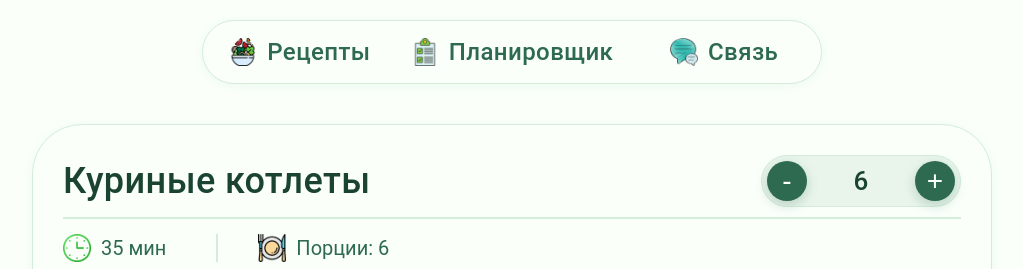
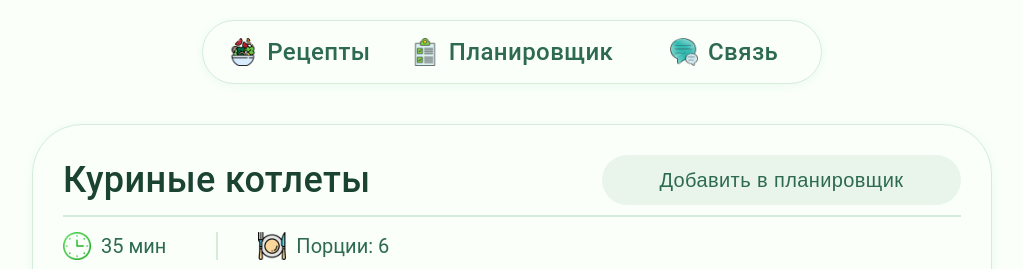
Before and after one commit to Daria-2299/freeze-planner, a React (Vite) app: page /recipes/1 in a window 1280 px wide. Shown: the top 269 px of the page, without its empty margins (128-1151 px from the left). Built offline with nearby package versions, Linux system fonts and the light colour scheme.

Commit message:
feat: integrate localStorage

```diff
--- a/src/hooks/useLocalStorage.hook.js
+++ b/src/hooks/useLocalStorage.hook.js
@@ -42,6 +42,12 @@ export const useLocalStorage = () => {
     );
   };
 
+  const getRecipeById = (recipeId) => {
+    if (isRecipeInPlanner(recipeId))
+      return plannerRecipes.find((recipe) => recipe.id === recipeId);
+    else return {};
+  };
+
   return {
     plannerRecipes,
     setPlannerRecipes,
@@ -49,5 +55,6 @@ export const useLocalStorage = () => {
     addRecipe,
     removeRecipe,
     changePortions,
+    getRecipeById,
   };
 };
--- a/src/pages/recipePage/RecipePage.jsx
+++ b/src/pages/recipePage/RecipePage.jsx
@@ -1,4 +1,7 @@
 import { useParams } from "react-router-dom";
+import { useEffect, useState, useMemo } from "react";
+
+import { useLocalStorage } from "../../hooks/useLocalStorage.hook";
 
 import PreparationBlock from "../../components/preparationBlock/preparationBlock";
 import IngredientsBlock from "../../components/ingredientsBlock/IngredientsBlock";
@@ -6,12 +9,20 @@ import PortionsButtons from "../../components/portionsButtons/PortionsButtons";
 import RecipeInfo from "../../components/recipeInfo/RecipeInfo";
 
 import classes from "./recipePage.module.scss";
-import { useEffect, useState } from "react";
 
 const RecipePage = () => {
   const { recipeId } = useParams();
+  const {
+    isRecipeInPlanner,
+    changePortions,
+    getRecipeById,
+    addRecipe,
+    removeRecipe,
+  } = useLocalStorage();
 
-  const [recipe, setRecipe] = useState({});
+  const [loading, setLoading] = useState(true);
+  const [recipeList, setRecipeList] = useState([]);
+  const [isInPlanner, setIsInPlanner] = useState(isRecipeInPlanner(+recipeId));
 
   useEffect(() => {
     fetch("/data/recipes.json")
@@ -20,16 +31,55 @@ const RecipePage = () => {
         return res.json();
       })
       .then((data) => {
-        setRecipe(data[+recipeId - 1]);
+        setRecipeList(data);
+        setLoading(false);
       });
-  }, [recipeId]);
+  }, []);
+
+  const recipe = useMemo(() => {
+    if (isInPlanner) {
+      return getRecipeById(+recipeId);
+    }
+    return recipeList.find((recipe) => recipe.id === +recipeId);
+  }, [isInPlanner, recipeList, recipeId, getRecipeById]);
+
+  const handlePlannerClick = (event) => {
+    event.stopPropagation();
+    isInPlanner ? removeRecipe(recipe.id) : addRecipe(recipe);
+    isInPlanner ? setIsInPlanner(false) : setIsInPlanner(true);
+  };
+
+  if (loading) {
+    return <div>Загрузка...</div>;
+  }
 
   return (
     <div className={classes["recipe-info"]}>
       <div className={classes["recipe-info__header"]}>
         <div className={classes["recipe-info__top"]}>
           <h2 className={classes["recipe-info__title"]}>{recipe.title}</h2>
-          <PortionsButtons portions={recipe.portions} />
+          {isInPlanner ? (
+            <div className={classes["buttons"]}>
+              <PortionsButtons
+                portions={recipe.portions}
+                onChangePortions={changePortions}
+                recipeId={recipe.id}
+              />
+              <button
+                className={classes["recipe-info__button"]}
+                onClick={handlePlannerClick}
+              >
+                Удалить
+              </button>
+            </div>
+          ) : (
+            <button
+              className={classes["recipe-info__button"]}
+              onClick={handlePlannerClick}
+            >
+              Добавить в планировщик
+            </button>
+          )}
         </div>
         <RecipeInfo
           cookingTime={recipe.cookingTime}
--- a/src/pages/recipePage/recipePage.module.scss
+++ b/src/pages/recipePage/recipePage.module.scss
@@ -38,6 +38,27 @@
     letter-spacing: 0.4px;
     color: #1b4332;
   }
+
+  &__button {
+    width: 40%;
+    height: 50px;
+    padding: 0 10px;
+    border: none;
+    border-radius: 50px;
+    background: #e9f5eb;
+    cursor: pointer;
+    transition: all 0.3s ease;
+    font-weight: 500;
+    font-size: 20px;
+    letter-spacing: 0.4px;
+    color: #2d6a4f;
+
+    &:hover {
+      background: #2d6a4f;
+      color: #ffffff;
+      box-shadow: 0 4px 12px rgba(45, 106, 79, 0.25);
+    }
+  }
 }
 
 .image-wrapper {
@@ -53,3 +74,8 @@
   object-fit: cover;
   border-radius: 30px;
 }
+
+.buttons {
+  display: flex;
+  gap: 20px;
+}
```
